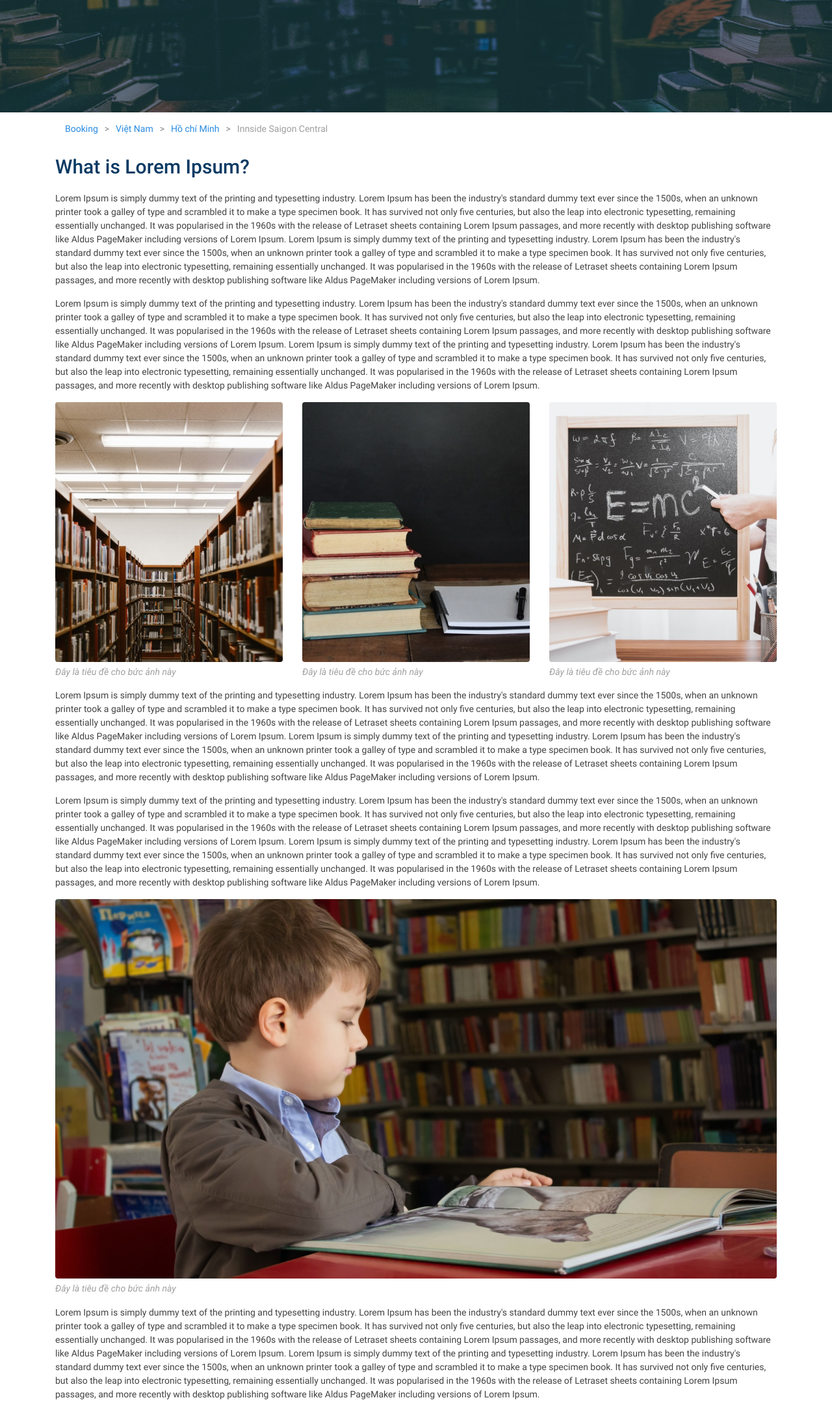
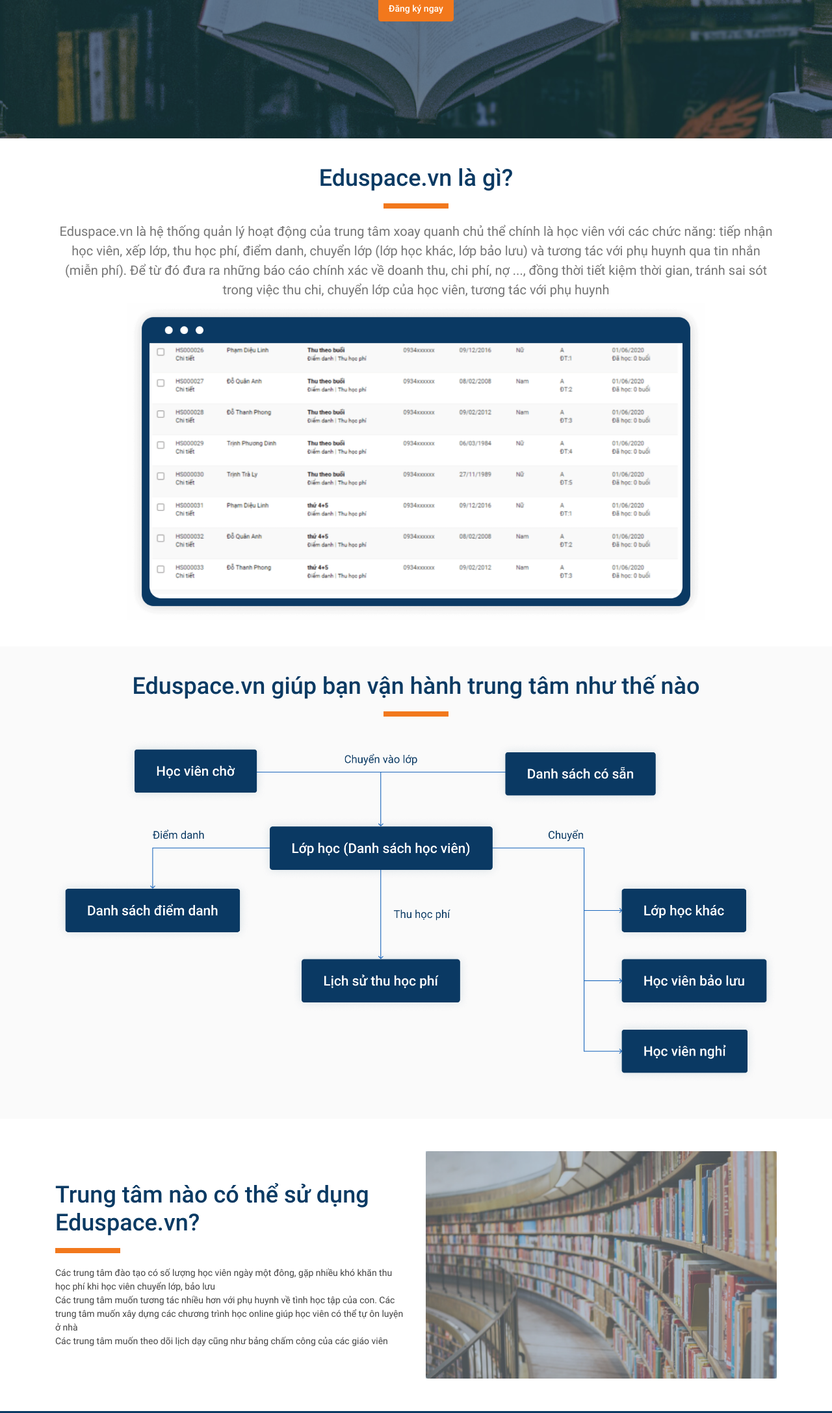
Before and after one commit to eduspace236/eduspace236.github.io, a plain HTML site: page intro.html in a window 1280 px wide. Shown: the part 388-2563 px from the top of the page at 65% size. Drawn offline with Linux system fonts and the light colour scheme.

Commit message:
create prj

```diff
--- a/blogDetail.html
+++ b/intro.html
@@ -113,7 +113,7 @@
               </svg>
             </button>
             <div class="formRegister">
-              <div class="formRegister__img"><img src="images/formRegister-img.jpg"></div>
+              <div class="formRegister__img"><img src="images/formRegister-img.png"></div>
               <div class="formRegister__cont">
                 <p class="formRegister__title">Đăng ký dùng thử miễn phí</p>
                 <div class="formRegister__input">
@@ -149,41 +149,46 @@
       </div>
     </div>
     <main class="wrapper">
-      <section class="blogDetail">
-        <div style="background-image: url(images/blogDetail-banner.jpg);" class="blogDetail__banner">
+      <section class="introWrapper">
+        <div style="background-image: url(images/introWrapper-banner.jpg);" class="introWrapper__banner">
           <div class="container">
-            <h1>Hướng dẫn lập kế hoạch xây dựng nội dung<br>trường học trực tuyến</h1>
+            <h1>Vận hành trung tâm hiệu quả hơn<br>với Eduspace.vn</h1><a href="#" class="btn btn-orange"><span>Đăng ký ngay</span></a>
           </div>
         </div>
-        <div class="blogDetail__main">
-          <div class="container">
-            <ul class="breadcrumb">
-              <li><a href="#">Booking</a></li>
-              <li><a href="#">Việt Nam</a></li>
-              <li><a href="#">Hồ chí Minh</a></li>
-              <li class="active">Innside Saigon Central</li>
-            </ul>
-            <div class="blogDetail__cont">
-              <h3>What is Lorem Ipsum?</h3>
-              <p>Lorem Ipsum is simply dummy text of the printing and typesetting industry. Lorem Ipsum has been the industry's standard dummy text ever since the 1500s, when an unknown printer took a galley of type and scrambled it to make a type specimen book. It has survived not only five centuries, but also the leap into electronic typesetting, remaining essentially unchanged. It was popularised in the 1960s with the release of Letraset sheets containing Lorem Ipsum passages, and more recently with desktop publishing software like Aldus PageMaker including versions of Lorem Ipsum. Lorem Ipsum is simply dummy text of the printing and typesetting industry. Lorem Ipsum has been the industry's standard dummy text ever since the 1500s, when an unknown printer took a galley of type and scrambled it to make a type specimen book. It has survived not only five centuries, but also the leap into electronic typesetting, remaining essentially unchanged. It was popularised in the 1960s with the release of Letraset sheets containing Lorem Ipsum passages, and more recently with desktop publishing software like Aldus PageMaker including versions of Lorem Ipsum.</p>
-              <p>Lorem Ipsum is simply dummy text of the printing and typesetting industry. Lorem Ipsum has been the industry's standard dummy text ever since the 1500s, when an unknown printer took a galley of type and scrambled it to make a type specimen book. It has survived not only five centuries, but also the leap into electronic typesetting, remaining essentially unchanged. It was popularised in the 1960s with the release of Letraset sheets containing Lorem Ipsum passages, and more recently with desktop publishing software like Aldus PageMaker including versions of Lorem Ipsum. Lorem Ipsum is simply dummy text of the printing and typesetting industry. Lorem Ipsum has been the industry's standard dummy text ever since the 1500s, when an unknown printer took a galley of type and scrambled it to make a type specimen book. It has survived not only five centuries, but also the leap into electronic typesetting, remaining essentially unchanged. It was popularised in the 1960s with the release of Letraset sheets containing Lorem Ipsum passages, and more recently with desktop publishing software like Aldus PageMaker including versions of Lorem Ipsum.</p>
-              <div class="blogDetail__img">
-                <figure><img src="images/blogDetail-img1.jpg">
-                  <figcaption>Đây là tiêu đề cho bức ảnh này</figcaption>
-                </figure>
-                <figure><img src="images/blogDetail-img2.jpg">
-                  <figcaption>Đây là tiêu đề cho bức ảnh này</figcaption>
-                </figure>
-                <figure><img src="images/blogDetail-img3.jpg">
-                  <figcaption>Đây là tiêu đề cho bức ảnh này</figcaption>
-                </figure>
+        <div class="introWrapper__main">
+          <div class="introWhat">
+            <div class="container">
+              <h2 class="title1 title1_center">Eduspace.vn là gì?</h2>
+              <p>Eduspace.vn là hệ thống quản lý hoạt động của trung tâm xoay quanh chủ thể chính là học viên với các chức năng: tiếp nhận học viên, xếp lớp, thu học phí, điểm danh, chuyển lớp (lớp học khác, lớp bảo lưu) và tương tác với phụ huynh qua tin nhắn (miễn phí). Để từ đó đưa ra những báo cáo chính xác về doanh thu, chi phí, nợ ..., đồng thời tiết kiệm thời gian, tránh sai sót trong việc thu chi, chuyển lớp của học viên, tương tác với phụ huynh</p>
+              <div class="introWhat__img"><img src="images/introAbout-img.png"></div>
+            </div>
+          </div>
+          <div class="introHow">
+            <div class="container">
+              <h2 class="title1 title1_center">Eduspace.vn giúp bạn vận hành trung tâm như thế nào</h2>
+              <div class="introHow__img">
+                <div class="imgDesktop"><img src="images/introHow-desktop.png"></div>
+                <div class="imgMobile"><img src="images/introHow-mobile.png"></div>
               </div>
-              <p>Lorem Ipsum is simply dummy text of the printing and typesetting industry. Lorem Ipsum has been the industry's standard dummy text ever since the 1500s, when an unknown printer took a galley of type and scrambled it to make a type specimen book. It has survived not only five centuries, but also the leap into electronic typesetting, remaining essentially unchanged. It was popularised in the 1960s with the release of Letraset sheets containing Lorem Ipsum passages, and more recently with desktop publishing software like Aldus PageMaker including versions of Lorem Ipsum. Lorem Ipsum is simply dummy text of the printing and typesetting industry. Lorem Ipsum has been the industry's standard dummy text ever since the 1500s, when an unknown printer took a galley of type and scrambled it to make a type specimen book. It has survived not only five centuries, but also the leap into electronic typesetting, remaining essentially unchanged. It was popularised in the 1960s with the release of Letraset sheets containing Lorem Ipsum passages, and more recently with desktop publishing software like Aldus PageMaker including versions of Lorem Ipsum.</p>
-              <p>Lorem Ipsum is simply dummy text of the printing and typesetting industry. Lorem Ipsum has been the industry's standard dummy text ever since the 1500s, when an unknown printer took a galley of type and scrambled it to make a type specimen book. It has survived not only five centuries, but also the leap into electronic typesetting, remaining essentially unchanged. It was popularised in the 1960s with the release of Letraset sheets containing Lorem Ipsum passages, and more recently with desktop publishing software like Aldus PageMaker including versions of Lorem Ipsum. Lorem Ipsum is simply dummy text of the printing and typesetting industry. Lorem Ipsum has been the industry's standard dummy text ever since the 1500s, when an unknown printer took a galley of type and scrambled it to make a type specimen book. It has survived not only five centuries, but also the leap into electronic typesetting, remaining essentially unchanged. It was popularised in the 1960s with the release of Letraset sheets containing Lorem Ipsum passages, and more recently with desktop publishing software like Aldus PageMaker including versions of Lorem Ipsum.</p>
-              <figure><img src="images/blogDetail-img4.jpg">
-                <figcaption>Đây là tiêu đề cho bức ảnh này</figcaption>
-              </figure>
-              <p>Lorem Ipsum is simply dummy text of the printing and typesetting industry. Lorem Ipsum has been the industry's standard dummy text ever since the 1500s, when an unknown printer took a galley of type and scrambled it to make a type specimen book. It has survived not only five centuries, but also the leap into electronic typesetting, remaining essentially unchanged. It was popularised in the 1960s with the release of Letraset sheets containing Lorem Ipsum passages, and more recently with desktop publishing software like Aldus PageMaker including versions of Lorem Ipsum. Lorem Ipsum is simply dummy text of the printing and typesetting industry. Lorem Ipsum has been the industry's standard dummy text ever since the 1500s, when an unknown printer took a galley of type and scrambled it to make a type specimen book. It has survived not only five centuries, but also the leap into electronic typesetting, remaining essentially unchanged. It was popularised in the 1960s with the release of Letraset sheets containing Lorem Ipsum passages, and more recently with desktop publishing software like Aldus PageMaker including versions of Lorem Ipsum.</p>
+            </div>
+          </div>
+          <div class="introUse">
+            <div class="container">
+              <div class="row">
+                <div class="col-6">
+                  <div class="introUse__text">
+                    <h2 class="title1">Trung tâm nào có thể sử dụng Eduspace.vn?</h2>
+                    <ul>
+                      <li>Các trung tâm đào tạo có số lượng học viên ngày một đông, gặp nhiều khó khăn thu học phí khi học viên chuyển lớp, bảo lưu</li>
+                      <li>Các trung tâm muốn tương tác nhiều hơn với phụ huynh về tình học tập của con. Các trung tâm muốn xây dựng các chương trình học online giúp học viên có thể tự ôn luyện ở nhà</li>
+                      <li>Các trung tâm muốn theo dõi lịch dạy cũng như bảng chấm công của các giáo viên</li>
+                    </ul>
+                  </div>
+                </div>
+                <div class="col-6">
+                  <div class="introUse__img"><img src="images/introUse-img.jpg"></div>
+                </div>
+              </div>
             </div>
           </div>
         </div>
--- /dev/null
+++ b/scss/pages/_intro.scss
@@ -0,0 +1,85 @@
+.introWrapper{
+  &__banner {
+    background-repeat: no-repeat;
+    background-position: center center;
+    background-size: cover;
+    background-blend-mode: darken;
+    background-color: rgba(10, 57, 99, .6);
+    padding: 100px 0;
+    text-align: center;
+    @include breakpoint(sm){
+      padding: 180px 0;
+    }
+    h1 {
+      color: #fff;
+    }
+  }
+  &__main{}
+}
+.introWhat{
+  padding: 40px 0;
+  text-align: center;
+  p{
+    font-size: 16px;
+    color: #757575;
+    @include breakpoint(sm){
+      font-size: 20px;
+    }
+  }
+  &__img{
+    @include breakpoint(sm){
+      padding: 0 10%;
+    }
+  }
+}
+.introHow{
+  padding: 40px 0;
+  background-color: #fafafa;
+  &__img{
+    padding: 15px 0;
+    .imgDesktop{
+      @include breakpoint(xs){
+        display: none;
+      }
+    }
+    .imgMobile{
+      @include breakpoint(sm){
+        display: none;
+      }
+    }
+  }
+}
+.introUse{
+  padding: 50px 0;
+  &__text{
+    @include breakpoint(xs){
+      margin-bottom: 20px;
+    }
+    p{
+      margin-bottom: 0;
+      color: #757575;
+    }
+  }
+  &__img{
+    height: 350px;
+    background-color:rgba(10, 58, 99, .3);
+    img{
+      width: 100%;
+      height: 100%;
+      object-fit: cover;
+      border-radius: 4px;
+      mix-blend-mode: multiply;
+    }
+  }
+  .row{
+    @include breakpoint(sm){
+      align-items: center;
+    }
+  }
+  .col-6{
+    @include breakpoint(xs){
+      flex: 0 0 100%;
+      max-width: 100%;
+    }
+  }
+}
--- a/scss/pages/_pages.scss
+++ b/scss/pages/_pages.scss
@@ -1,3 +1,4 @@
 @import "home";
 @import "blogList";
 @import "blogDetail";
+@import "intro";
```
Also changed, not shown: index.html (+1 -1 lines), css/styles.css, images/formRegister-img.jpg (deleted), images/formRegister-img.png (added), images/introAbout-img.png (added), images/introHow-desktop.png (added), images/introHow-mobile.png (added), images/introUse-img.jpg (added), images/introWrapper-banner.jpg (added), 2 other files.
